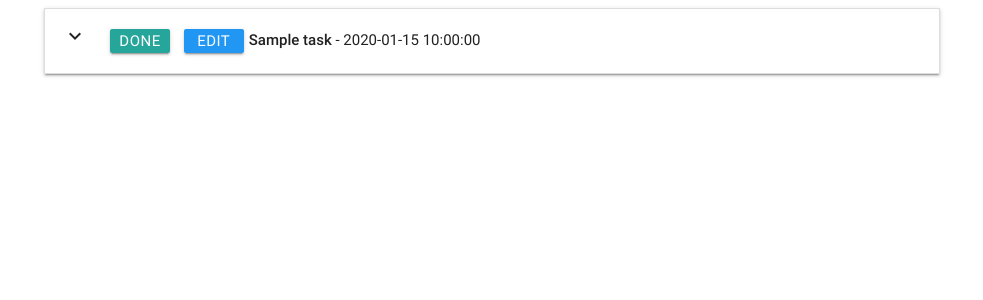
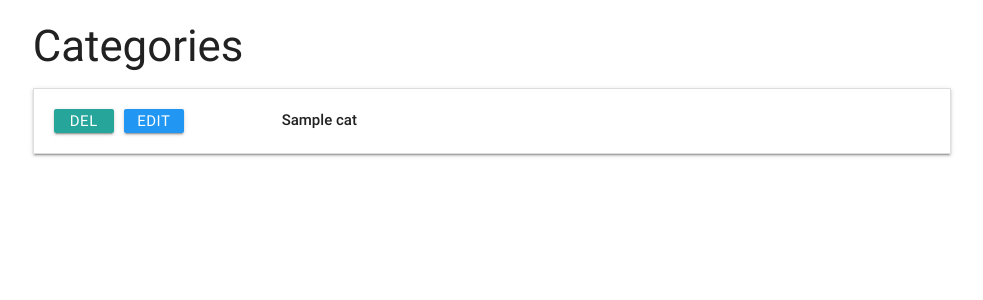
Before and after one commit to select-8/task-app, a Flask app: template templates/categories.html in a window 1280 px wide. Shown: the top 300 px of the page, without its empty margins (148-1131 px from the left). Run offline with Flask 2, Linux system fonts and the light colour scheme; the template is opened without the code that fills it: most values are stand-ins (such as "Sample title", 1, 10 or a date in 2020); some libraries are stand-ins or nearby versions.

Commit message:
added categories

```diff
--- a/app.py
+++ b/app.py
@@ -60,6 +60,10 @@ def delete_task(task_id):
     mongo.db.tasks.remove({'_id': ObjectId(task_id)})
     return redirect(url_for('get_tasks'))
 
+@app.route('/get_categories')
+def get_categories():
+    return render_template('categories.html', categories=mongo.db.categories.find())
+
 
 if __name__ == '__main__':
     app.run(host=os.environ.get('IP'),
--- a/templates/categories.html
+++ b/templates/categories.html
@@ -1,28 +1,24 @@
 {% extends 'base.html' %}
 {% block content %}
+
+<div class="row">
+
+    <h3>Categories</h3>
+
     <ul class="collapsible" data-collapsible="accordion">
-    {% for task in tasks %}
+        {% for category in categories %}
         <li>
             <div class="collapsible-header">
-            <div class="col s1">
-                <i class="material-icons">expand_more</i>
+                <a href=""
+                    class="waves-effect waves-light btn btn_small">Del</a>
+                <a href=""
+                    class="waves-effect waves-light btn btn_small blue">Edit</a>
+                <div class="task_header col s9">
+                    <strong>{{category.category_name}}</strong>
                 </div>
-            <div class="col s2">
-                <div class="inline_actions">
-                    <a href="{{ url_for('delete_task', task_id=task._id) }}" class="waves-effect waves-light btn btn_small">Done</a>
-                    <a href="{{ url_for('edit_task', task_id=task._id) }}" class="waves-effect waves-light btn btn_small blue">Edit</a>
-                </div>
-            </div>
-            <div class="task_header col s9">
-                <strong>{{task.task_name}}</strong> - {{task.due_date}}
-            </div>
-        </div>
-        <div class="collapsible-body">
-            <span>
-                {{task.task_description}}
-            </span>
             </div>
         </li>
         {% endfor %}
     </ul>
+</div>
 {% endblock %}
```
Lines whose indentation alone changed are shown as unchanged.
